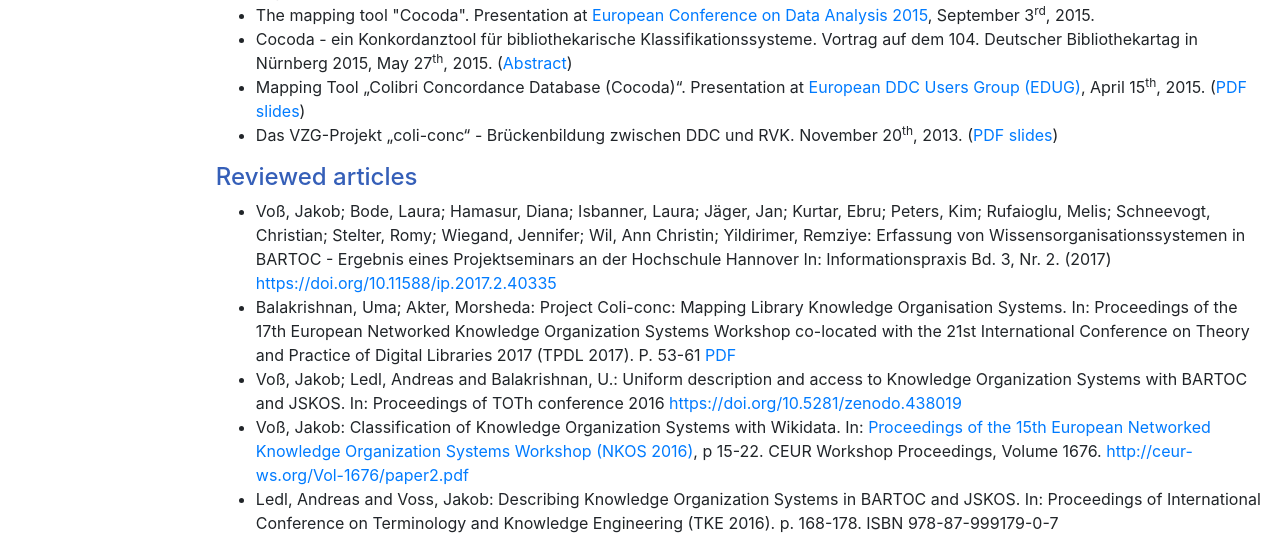
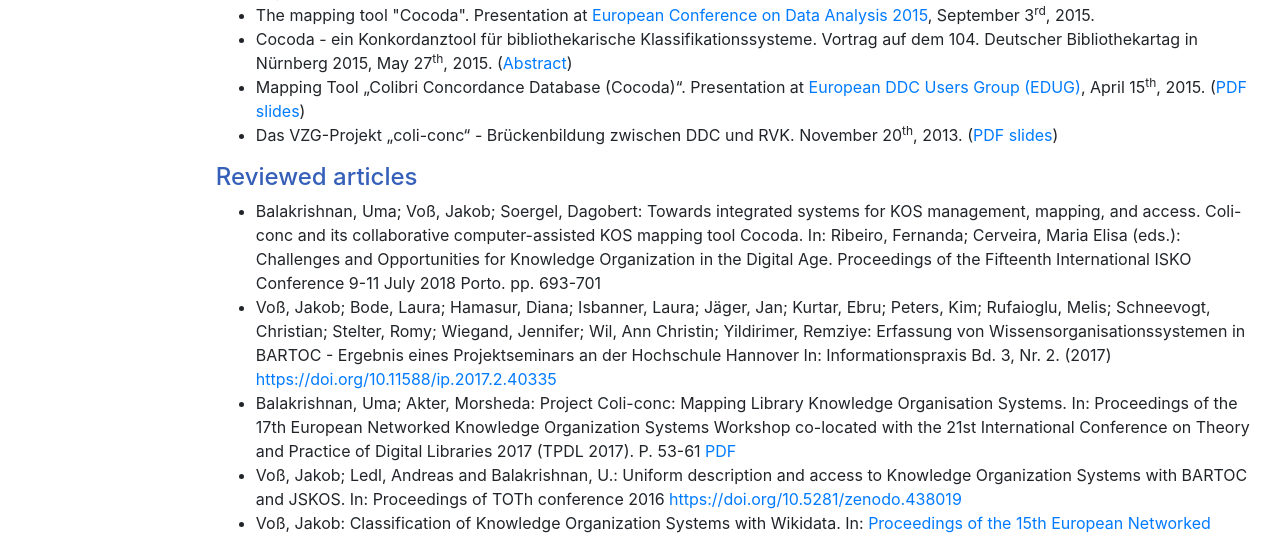
Before and after one commit to gbv/coli-conc.gbv.de, a PHP site: page /publications in a window 1280 px wide. Shown: the part 879-1414 px from the top of the page. Run offline with PHP 8.4, Linux system fonts and the light colour scheme; data that the repository does not hold is empty; some libraries are stand-ins or nearby versions; some web fonts are replaced.

Commit message:
Add publication

```diff
--- a/publications/index.php
+++ b/publications/index.php
@@ -147,6 +147,14 @@ include "$BASE/header.php";
 <h4>Reviewed articles</h4>
 <ul>
   <li>
+    Balakrishnan, Uma; Voß, Jakob; Soergel, Dagobert:
+    Towards integrated systems for KOS management, mapping, and access.
+    Coli-conc and its collaborative computer-assisted KOS mapping tool Cocoda.
+    In: Ribeiro, Fernanda; Cerveira, Maria Elisa (eds.):
+    Challenges and Opportunities for Knowledge Organization in the Digital Age.
+    Proceedings of the Fifteenth International ISKO Conference 9-11 July 2018 Porto. pp. 693-701
+  </li>
+  <li>
     Voß, Jakob; Bode, Laura; Hamasur, Diana; Isbanner, Laura; Jäger, Jan;
     Kurtar, Ebru; Peters, Kim; Rufaioglu, Melis; Schneevogt, Christian; Stelter,
     Romy; Wiegand, Jennifer; Wil, Ann Christin; Yildirimer, Remziye:
```
